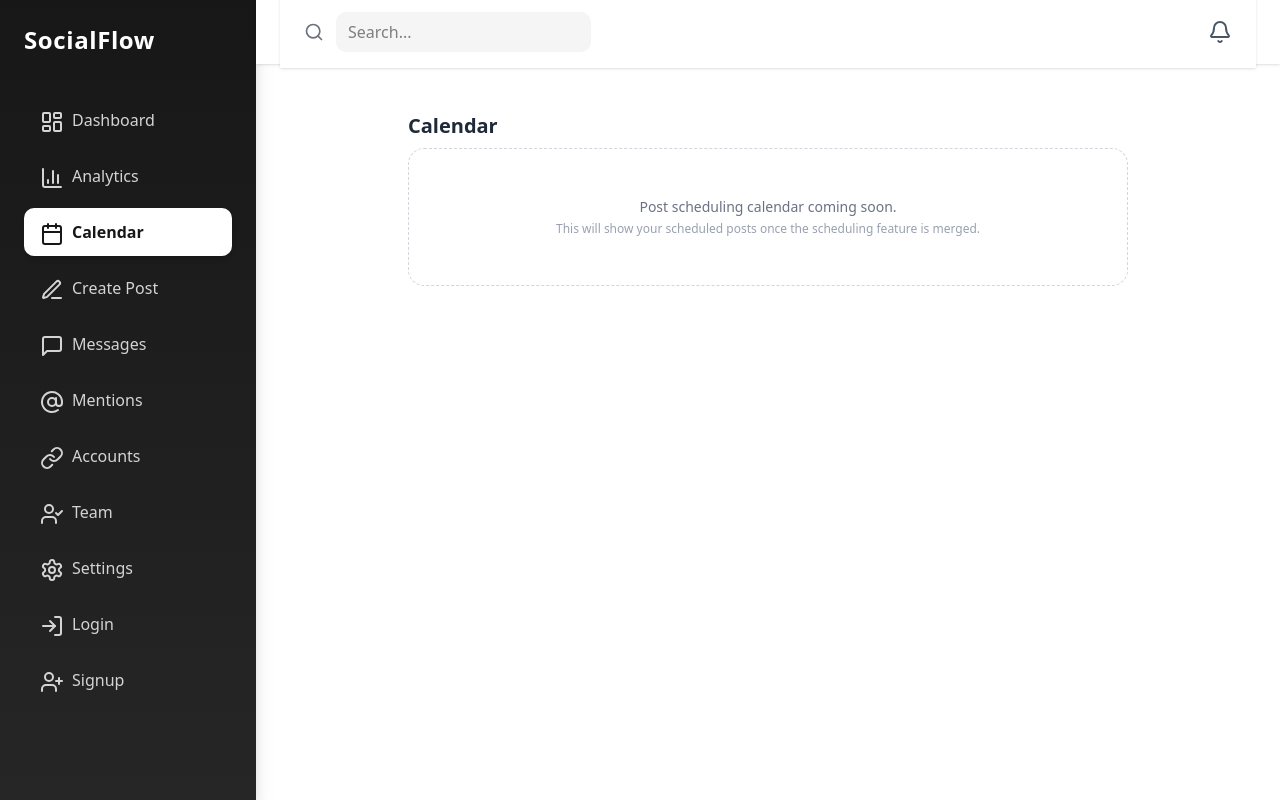
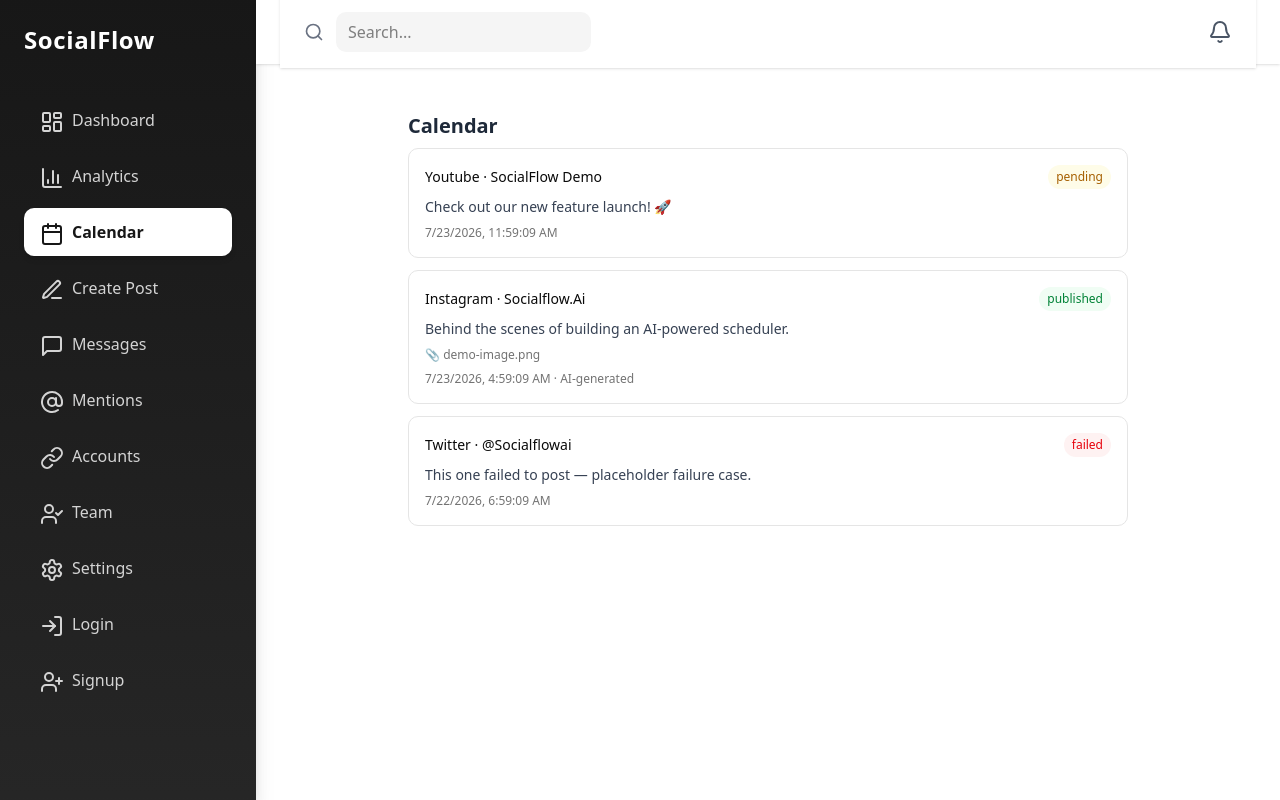
Before and after one commit to LIKITHSJ/socialflow-ai, a Next.js app in the folder frontend/: page /calendar in a window 1280 px wide. Built offline with nearby package versions, Linux system fonts and the light colour scheme; no server answers.

Commit message:
Add Scheduled Posts calendar view with mock data (pending/published/failed states)

```diff
--- a/frontend/app/calendar/page.tsx
+++ b/frontend/app/calendar/page.tsx
@@ -1,15 +1,49 @@
+"use client";
+
+import { useState } from "react";
+import { getMockScheduledPosts, ScheduledPost } from "@/lib/mockScheduledPosts";
+
+const STATUS_STYLES: Record<ScheduledPost["status"], string> = {
+  pending: "bg-yellow-50 text-yellow-700",
+  published: "bg-green-50 text-green-700",
+  failed: "bg-red-50 text-red-600",
+};
+
 export default function CalendarPage() {
+  const [posts] = useState<ScheduledPost[]>(getMockScheduledPosts());
+
   return (
-    <div className="p-6 max-w-3xl mx-auto">
+    <div className="p-6 max-w-3xl mx-auto space-y-4">
       <h1 className="text-xl font-bold text-gray-800 mb-2">Calendar</h1>
-      <div className="rounded-2xl border border-dashed border-gray-300 bg-white p-12 text-center">
-        <p className="text-gray-500 text-sm">
-          Post scheduling calendar coming soon.
-        </p>
-        <p className="text-gray-400 text-xs mt-1">
-          This will show your scheduled posts once the scheduling feature is merged.
-        </p>
-      </div>
+
+      {posts.length === 0 ? (
+        <div className="rounded-2xl border border-dashed border-gray-300 bg-white p-12 text-center">
+          <p className="text-gray-500 text-sm">No scheduled posts yet.</p>
+        </div>
+      ) : (
+        <div className="space-y-3">
+          {posts.map((post) => (
+            <div key={post.id} className="border rounded-lg p-4 space-y-2 bg-white">
+              <div className="flex items-center justify-between">
+                <span className="text-sm font-medium capitalize">
+                  {post.platform} {post.account_name ? `· ${post.account_name}` : ""}
+                </span>
+                <span className={`text-xs px-2 py-1 rounded-full ${STATUS_STYLES[post.status]}`}>
+                  {post.status}
+                </span>
+              </div>
+              <p className="text-sm text-gray-700">{post.content}</p>
+              {post.media_urls.length > 0 && (
+                <p className="text-xs text-muted-foreground">📎 {post.media_urls.join(", ")}</p>
+              )}
+              <p className="text-xs text-muted-foreground">
+                {new Date(post.scheduled_time).toLocaleString()}
+                {post.ai_generated && " · AI-generated"}
+              </p>
+            </div>
+          ))}
+        </div>
+      )}
     </div>
   );
 }
--- /dev/null
+++ b/frontend/lib/mockScheduledPosts.ts
@@ -0,0 +1,46 @@
+// lib/mockScheduledPosts.ts
+export type ScheduledPost = {
+  id: string;
+  platform: string;
+  account_name?: string;
+  content: string;
+  media_urls: string[];
+  scheduled_time: string;
+  status: "pending" | "published" | "failed";
+  ai_generated: boolean;
+};
+
+export function getMockScheduledPosts(): ScheduledPost[] {
+  return [
+    {
+      id: "1",
+      platform: "youtube",
+      account_name: "SocialFlow Demo",
+      content: "Check out our new feature launch! 🚀",
+      media_urls: [],
+      scheduled_time: new Date(Date.now() + 3600 * 1000 * 5).toISOString(),
+      status: "pending",
+      ai_generated: false,
+    },
+    {
+      id: "2",
+      platform: "instagram",
+      account_name: "socialflow.ai",
+      content: "Behind the scenes of building an AI-powered scheduler.",
+      media_urls: ["demo-image.png"],
+      scheduled_time: new Date(Date.now() - 3600 * 1000 * 2).toISOString(),
+      status: "published",
+      ai_generated: true,
+    },
+    {
+      id: "3",
+      platform: "twitter",
+      account_name: "@socialflowai",
+      content: "This one failed to post — placeholder failure case.",
+      media_urls: [],
+      scheduled_time: new Date(Date.now() - 3600 * 1000 * 24).toISOString(),
+      status: "failed",
+      ai_generated: false,
+    },
+  ];
+}
```
